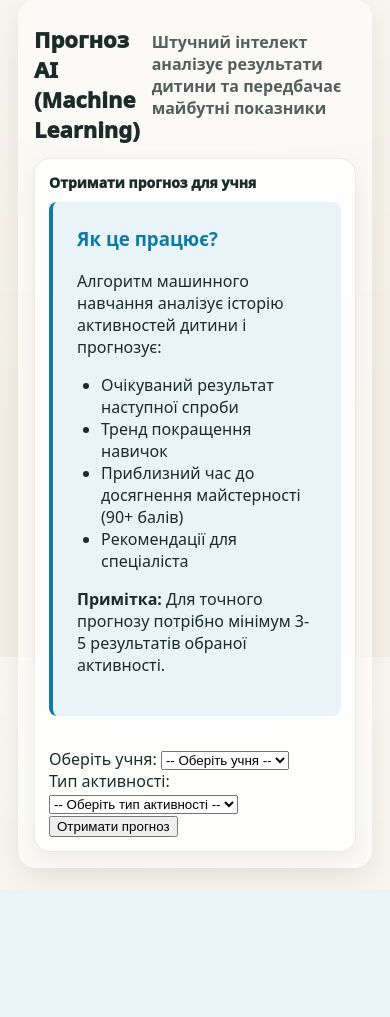
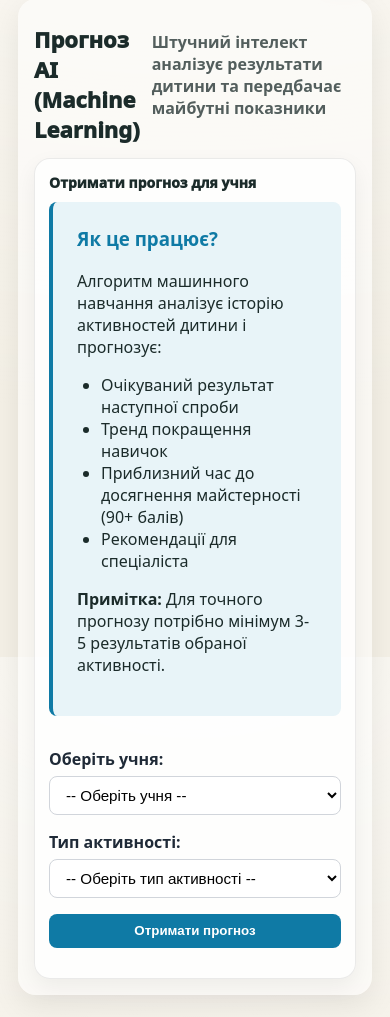
Before and after one commit to anatolii-kandiuk/IncludoLandApp, a Django app: template templates/profile/specialist_ml_predictions.html in a window 390 px wide. Shown: the part 187-1204 px from the top of the page. Before the commit the page ends 1077 px from the top, so only its background shows below. Run offline with Django 4.2, Linux system fonts and the light colour scheme; the template is opened without the code that fills it, so the values that code supplies are empty.

Commit message:
feat: enhance prediction form layout with improved styling and responsive design

```diff
--- a/static/css/specialist_ml_predictions.css
+++ b/static/css/specialist_ml_predictions.css
@@ -125,6 +125,47 @@
 	padding: 1rem;
 }
 
+.prediction-form {
+	display: grid;
+	gap: 1rem;
+	margin-bottom: 1rem;
+}
+
+.form-group {
+	display: grid;
+	gap: 0.4rem;
+}
+
+.form-group label {
+	font-weight: 600;
+	color: #1f2a37;
+}
+
+.form-group select,
+.form-group input {
+	padding: 0.55rem 0.75rem;
+	border: 1px solid #d1d5db;
+	border-radius: 8px;
+	background: #ffffff;
+	font-size: 0.95rem;
+}
+
+.btn-predict {
+	align-self: flex-start;
+	padding: 0.6rem 1.2rem;
+	border-radius: 8px;
+	border: none;
+	background: #0f7aa5;
+	color: #ffffff;
+	font-weight: 600;
+	cursor: pointer;
+	transition: background 0.2s ease;
+}
+
+.btn-predict:hover {
+	background: #0b5f80;
+}
+
 .info-box {
 	padding: 1.5rem;
 	background: #e8f4f8;
```
